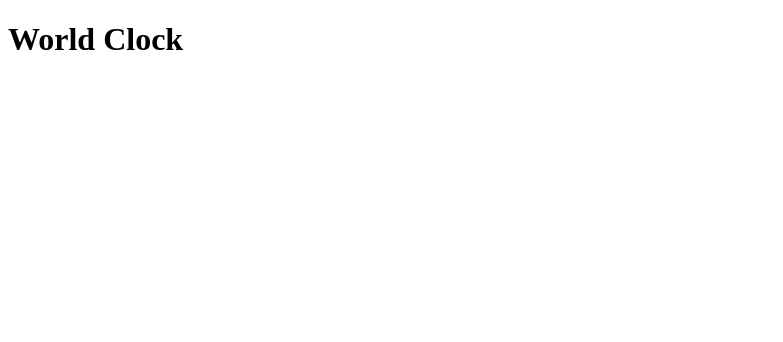
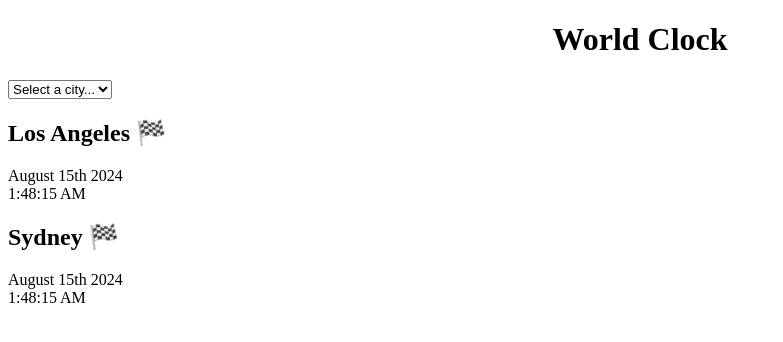
Before and after one commit to ctndeveloperstudent/world-clock, a plain HTML site: page index.html in a window 1280 px wide. Shown: the whole page, without its empty margins (0-783 px from the left). Drawn offline with Linux system fonts and the light colour scheme.

Commit message:
added the basic html

```diff
--- a/css/style.css
+++ b/css/style.css
@@ -0,0 +1,3 @@
+h1{
+    text-align: center;
+}
--- a/index.html
+++ b/index.html
@@ -7,8 +7,29 @@
     <link rel="stylesheet" href="css/style.css">
 </head>
 <body>
-    <h1>World Clock</h1>
+    <div class="container">
+        <h1>World Clock</h1>
 
+        <select name="" id="">
+            <option value="">Select a city...</option>
+            <option value="">London</option>
+            <option value="">New York</option>
+            <option value="">Auckland</option>
+        </select>
+
+        <div class="city">
+            <h2>Los Angeles 🏁</h2>
+            <div class="date">August 15th 2024</div>
+            <div class="time">1:48:15 AM</div>
+        </div>
+
+        <div class="city">
+            <h2>Sydney 🏁</h2>
+            <div class="date">August 15th 2024</div>
+            <div class="time">1:48:15 AM</div>
+        </div>
+
+    </div>
     <script src="javascript/script.js"></script>
 </body>
 </html>
```
